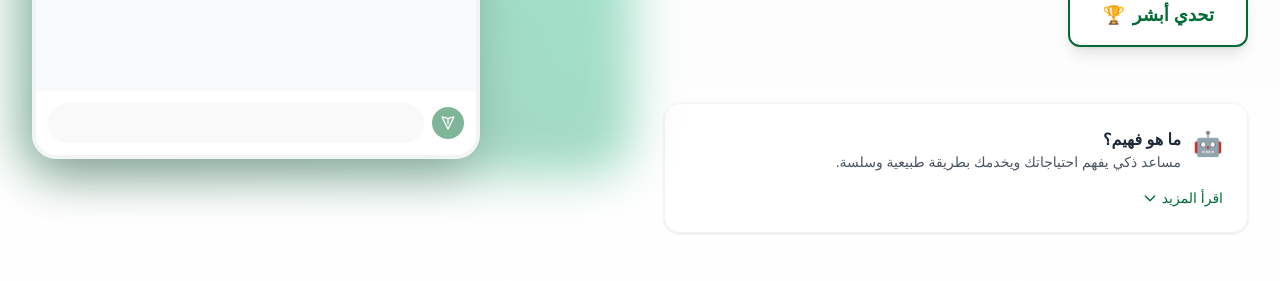
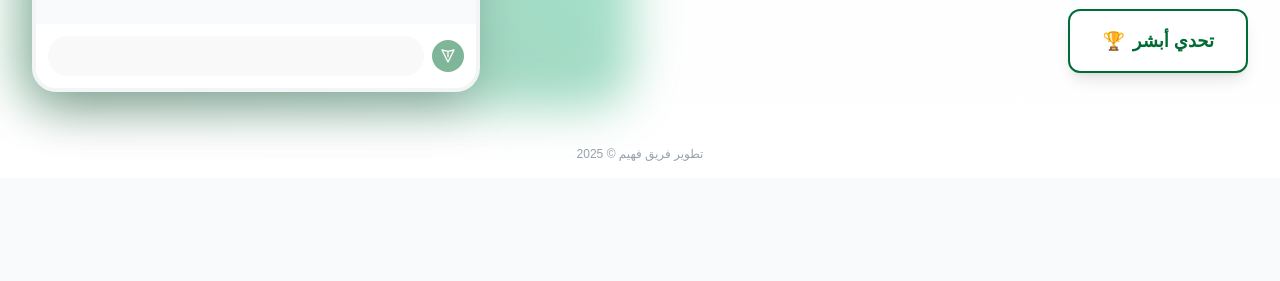
Before and after one commit to xXNJEEBXx/faheem, a React app in the folder src/frontend/: page / in a window 1280 px wide. Shown: the part 622-903 px from the top of the page. After the commit the page ends 800 px from the top, so only its background shows below. Built offline with nearby package versions, Linux system fonts and the light colour scheme; the HTML template or start-up script is replaced by a standard one.

Commit message:
Remove about section from LandingPage

```diff
--- a/src/frontend/src/components/LandingPage.jsx
+++ b/src/frontend/src/components/LandingPage.jsx
@@ -4,7 +4,6 @@ import LiveChatDemo from "./LiveChatDemo";
 
 const LandingPage = ({ onStartChat, onStartChallenge }) => {
   const [avatarState, setAvatarState] = useState("wink");
-  const [showMore, setShowMore] = useState(false);
 
   useEffect(() => {
     // Initial wink then switch to idle
@@ -56,62 +55,6 @@ const LandingPage = ({ onStartChat, onStartChallenge }) => {
                 <span>🏆</span>
               </button>
             </div>
-
-            {/* About Section */}
-            <div className="w-full bg-white/80 backdrop-blur-sm rounded-2xl p-6 border border-gray-100 shadow-sm mt-6">
-              <div className="space-y-4">
-                <div className="flex items-start gap-3">
-                  <span className="text-2xl">🤖</span>
-                  <div>
-                    <h3 className="font-bold text-gray-800">ما هو فهيم؟</h3>
-                    <p className="text-gray-600 text-sm">مساعد ذكي يفهم احتياجاتك ويخدمك بطريقة طبيعية وسلسة.</p>
-                  </div>
-                </div>
-
-                {showMore && (
-                  <>
-                    <div className="flex items-start gap-3">
-                      <span className="text-2xl">🧠</span>
-                      <div>
-                        <h3 className="font-bold text-gray-800">كيف يتعلم؟</h3>
-                        <p className="text-gray-600 text-sm">يستخدم تقنيات التعلم المعزز (RLHF) للتطور من كل محادثة.</p>
-                      </div>
-                    </div>
-
-                    <div className="flex items-start gap-3">
-                      <span className="text-2xl">🎯</span>
-                      <div>
-                        <h3 className="font-bold text-gray-800">الهدف</h3>
-                        <p className="text-gray-600 text-sm">تحسين تجربة الخدمات الحكومية الرقمية للجميع.</p>
-                      </div>
-                    </div>
-
-                    <div className="flex items-start gap-3">
-                      <span className="text-2xl">⚠️</span>
-                      <div>
-                        <h3 className="font-bold text-gray-800">تنويه</h3>
-                        <p className="text-gray-600 text-sm">هذا ديمو تجريبي، لا يتم حفظ أي بيانات حساسة.</p>
-                      </div>
-                    </div>
-                  </>
-                )}
-
-                <button
-                  onClick={() => setShowMore(!showMore)}
-                  className="text-absher-green font-medium text-sm hover:underline flex items-center gap-1 mt-2"
-                >
-                  {showMore ? "إخفاء" : "اقرأ المزيد"}
-                  <svg
-                    className={`w-4 h-4 transition-transform ${showMore ? "rotate-180" : ""}`}
-                    fill="none"
-                    stroke="currentColor"
-                    viewBox="0 0 24 24"
-                  >
-                    <path strokeLinecap="round" strokeLinejoin="round" strokeWidth="2" d="M19 9l-7 7-7-7" />
-                  </svg>
-                </button>
-              </div>
-            </div>
           </div>
 
           {/* Left Column: Live Chat Demo */}
```
